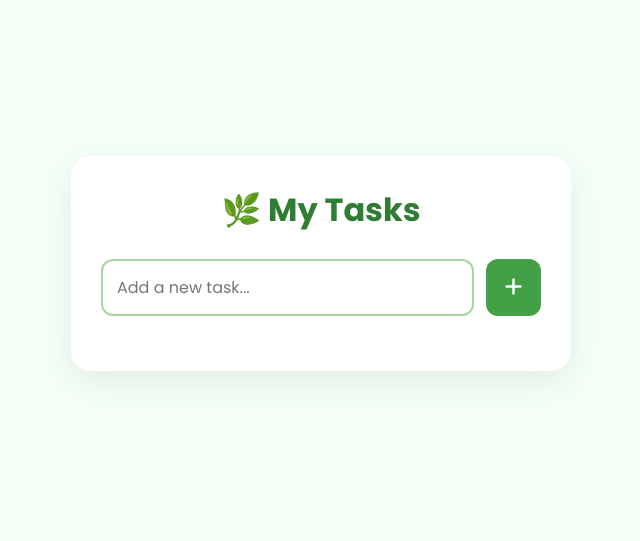
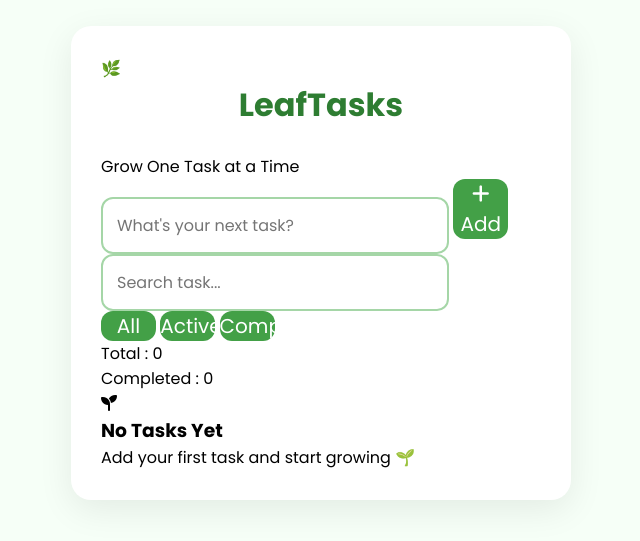
Before and after one commit to chitrangna-dev/task-manager, a plain HTML site: page Index.html in a window 1280 px wide. Shown: the part 137-678 px from the top of the page, without its empty margins (319-959 px from the left). Drawn offline with Linux system fonts and the light colour scheme.

Commit message:
Update HTML structure and title for LeafTasks

```diff
--- a/Index.html
+++ b/Index.html
@@ -3,37 +3,134 @@
 <head>
     <meta charset="UTF-8">
     <meta name="viewport" content="width=device-width, initial-scale=1.0">
-<title>To Do List</title>
+    <title>LeafTasks | Grow One Task at a Time</title>
+
+    <!-- Google Font -->
+    <link rel="preconnect" href="https://fonts.googleapis.com">
+    <link rel="preconnect" href="https://fonts.gstatic.com" crossorigin>
+
+    <link href="https://fonts.googleapis.com/css2?family=Poppins:wght@300;400;500;600;700&display=swap" rel="stylesheet">
+
+    <!-- Icons -->
+    <link
+        rel="stylesheet"
+        href="https://cdnjs.cloudflare.com/ajax/libs/font-awesome/6.7.2/css/all.min.css"
+    />
 
     <link rel="stylesheet" href="style.css">
+</head>
 
-<link rel="preconnect" href="https://fonts.googleapis.com">
-<link href="https://fonts.googleapis.com/css2?family=Poppins:wght@300;400;500;600;700&display=swap" rel="stylesheet">
+<body>
 
-<script src="https://kit.fontawesome.com/6b2c0d8f6d.js" crossorigin="anonymous"></script>
-
-</head>
-<body>
+<div class="background"></div>
 
 <div class="container">
 
-<h1>🌿 My Tasks</h1>
+    <!-- Header -->
 
-<div class="input-area">
+    <header>
+
+        <div class="logo">
+            🌿
+        </div>
+
+        <h1>LeafTasks</h1>
+
+        <p>Grow One Task at a Time</p>
+
+    </header>
+
+    <!-- Input -->
+
+    <section class="task-input">
 
         <input
             type="text"
             id="taskInput"
-placeholder="Add a new task..."
+            placeholder="What's your next task?"
         >
 
         <button id="addBtn">
-<i class="fas fa-plus"></i>
+
+            <i class="fa-solid fa-plus"></i>
+
+            Add
+
         </button>
+
+    </section>
+
+    <!-- Search -->
+
+    <section class="search-box">
+
+        <input
+            type="text"
+            id="searchInput"
+            placeholder="Search task..."
+        >
+
+    </section>
+
+    <!-- Filters -->
+
+    <section class="filters">
+
+        <button class="filter active" data-filter="all">
+            All
+        </button>
+
+        <button class="filter" data-filter="active">
+            Active
+        </button>
+
+        <button class="filter" data-filter="completed">
+            Completed
+        </button>
+
+    </section>
+
+    <!-- Counter -->
+
+    <section class="counter">
+
+        <div>
+
+            Total :
+            <span id="totalTask">
+                0
+            </span>
 
         </div>
 
-<ul id="taskList"></ul>
+        <div>
+
+            Completed :
+            <span id="completedTask">
+                0
+            </span>
+
+        </div>
+
+    </section>
+
+    <!-- Task List -->
+
+    <ul id="taskList">
+
+    </ul>
+
+    <!-- Empty -->
+
+    <div id="emptyState">
+
+        <i class="fa-solid fa-seedling"></i>
+
+        <h3>No Tasks Yet</h3>
+
+        <p>Add your first task and start growing 🌱</p>
+
+    </div>
 
 </div>
 
```
Lines whose indentation alone changed are shown as unchanged.
